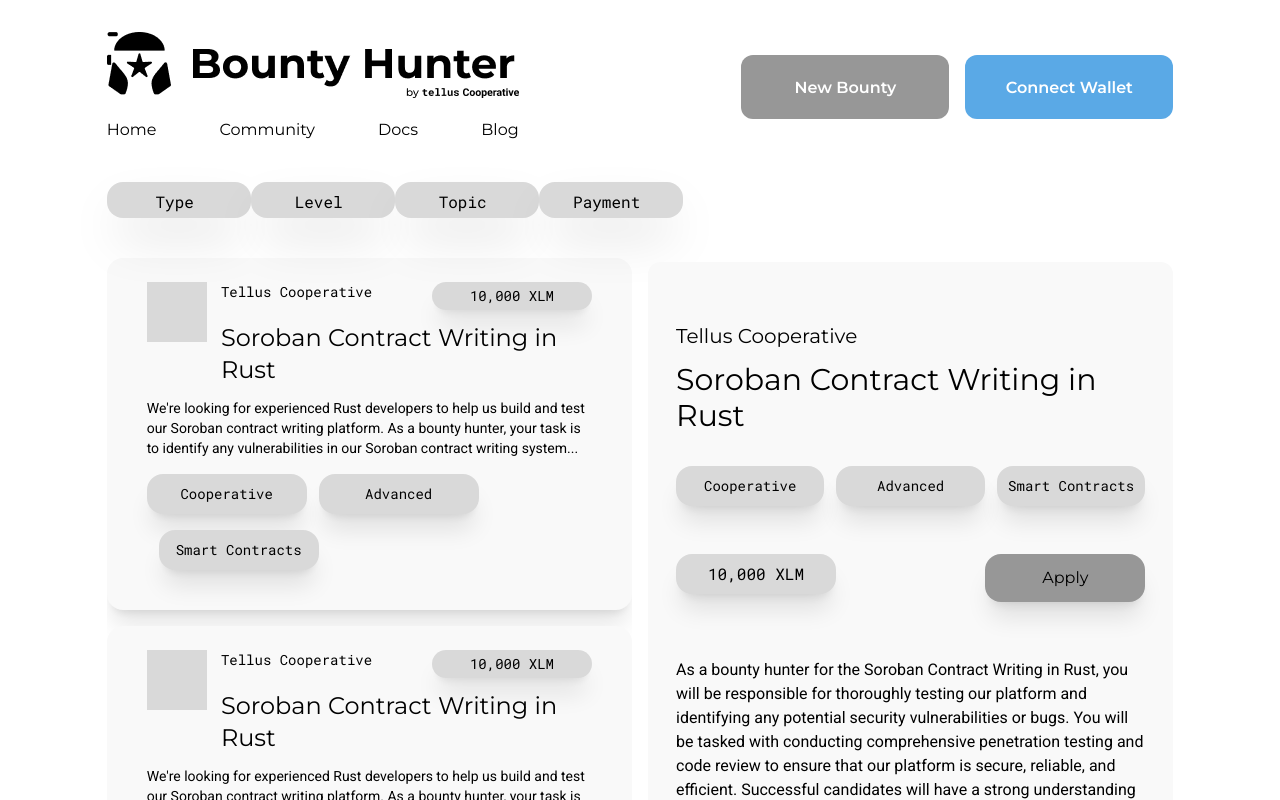
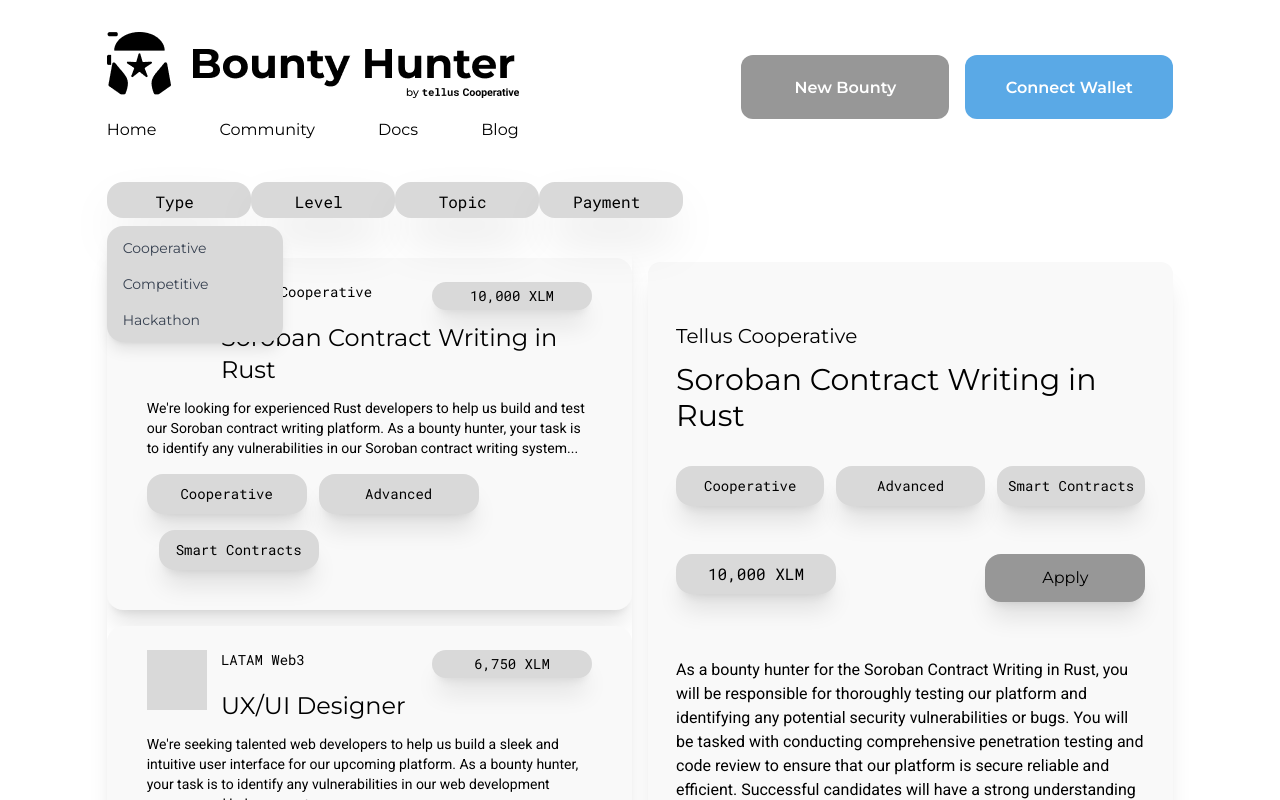
Before and after one commit to Tellus-Cooperative/bountyhunter, a Next.js app: page / in a window 1280 px wide. Both pictures are taken after a click on the button "Type". Shown: the top 800 px of the page. Built offline with nearby package versions, Linux system fonts and the light colour scheme; some icons are missing.

Commit message:
Desktop adjustment done

```diff
--- /dev/null
+++ b/src/components/LandingPage/cards.json
@@ -0,0 +1,25 @@
+{
+    "card": [
+        {
+            "subtitle":"Tellus Cooperative",
+            "title":"Soroban Contract Writing in Rust",
+            "xlm":"10,000 XLM",
+            "description": "We're looking for experienced Rust developers to help us build and test our Soroban contract writing platform. As a bounty hunter, your task is to identify any vulnerabilities in our Soroban contract writing system...",
+            "longDescription": "As a bounty hunter for the Soroban Contract Writing in Rust, you will be responsible for thoroughly testing our platform and identifying any potential security vulnerabilities or bugs. You will be tasked with conducting comprehensive penetration testing and code review to ensure that our platform is secure reliable and efficient. Successful candidates will have a strong understanding of Rust development as well as experience working with blockchain technology and smart contract writing. You should be comfortable working with cryptographic algorithms, as well as developing and testing secure, reliable, and efficient."
+        },
+        {
+            "subtitle":"LATAM Web3",
+            "title":"UX/UI Designer",
+            "xlm":"6,750 XLM",
+            "description":"We're seeking talented web developers to help us build a sleek and intuitive user interface for our upcoming platform. As a bounty hunter, your task is to identify any vulnerabilities in our web development process, and help us create ...",
+            "longDescription": "As a bounty hunter for the Soroban Contract Writing in Rust, you will be responsible for thoroughly testing our platform and identifying any potential security vulnerabilities or bugs. You will be tasked with conducting comprehensive penetration testing and code review to ensure that our platform is secure reliable and efficient. Successful candidates will have a strong understanding of Rust development as well as experience working with blockchain technology and smart contract writing. You should be comfortable working with cryptographic algorithms, as well as developing and testing secure, reliable, and efficient."
+        },
+        {
+            "subtitle":"Soroban Inc.",
+            "title":"Smart Contract Audit",
+            "xlm":"8,500 XLM",
+            "description":"As a bounty hunter, your task is to identify any vulnerabilities in our platform's security, and help us implement the necessary measures to ensure the safety of our users' assets. Successful candidates will have experience...",
+            "longDescription": "As a bounty hunter for the Soroban Contract Writing in Rust, you will be responsible for thoroughly testing our platform and identifying any potential security vulnerabilities or bugs. You will be tasked with conducting comprehensive penetration testing and code review to ensure that our platform is secure reliable and efficient. Successful candidates will have a strong understanding of Rust development as well as experience working with blockchain technology and smart contract writing. You should be comfortable working with cryptographic algorithms, as well as developing and testing secure, reliable, and efficient."
+        }
+    ]
+}
--- a/src/components/LandingPage/index.js
+++ b/src/components/LandingPage/index.js
@@ -1,8 +1,35 @@
-import React from "react";
+import React, {useState} from "react";
 import Cards from "../common/cards";
 import Filterbutton from "../common/filters";
+import cardSide from './cards.json';
+
+const filterMenu = [
+  {
+    title: "Type",
+    menu: ["Cooperative","Competitive","Hackathon"]
+  },
+  {
+    title: "Level",
+    menu: ["Beginner","Intermediate","Advanced"]
+  },
+  {
+    title: "Topic",
+    menu: ["Smart Contracts","Vanilla Stellar","Design"]
+  },
+  {
+    title: "Payment",
+    menu: ["0-1000 XLM ","1001-10,000 XLM","+10,001 XLM"]
+  }
+]
 
 const LandingPage = () => {
+
+  const [cardData, setCardData] = useState(cardSide.card[0]);
+
+  const pullData = (data)=> {
+  setCardData(data)
+  }
+
   return (
     <>
       <section id="landingpage h-screen overflow-hidden">
@@ -10,23 +37,22 @@
           <div className="grid grid-cols-1 lg:grid-cols-2 gap-4">
             <div className="cards">
               <div className="flex justify-between">
-                <Filterbutton data="Type" />
-                <Filterbutton data="Level" />
-                <Filterbutton data="Topic" />
-                <Filterbutton data="Payment" />
+                {filterMenu.map((item,index) => (
+                <Filterbutton key={index} data={item} />
+                ))}
               </div>
 
-              <div className="mt-6 overflow-y-auto h-[48%] lg:h-[80%]">
-                <Cards />
-                <Cards />
-                <Cards />
+              <div className="mt-6 overflow-y-auto h-[48%] lg:h-[78%] rounded-xl shadow-xl">
+                {cardSide.card.map((item,index) => (
+                <Cards data={item} callBack={pullData}/>
+                ))}
               </div>
             </div>
 
-            <div className="content mt-20 px-7 py-5 rounded-xl bg-cardscolor">
-              <h1 className="pt-10 text-xl">Tellus Cooperative</h1>
+            <div className="content mt-20 px-7 py-5 rounded-xl bg-cardscolor h-[76%] rounded-xl shadow-xl">
+              <h1 className="pt-10 text-xl">{cardData?.subtitle}</h1>
               <h1 className="text-black mt-3 text-3xl font-medium">
-                Soroban Contract Writing in Rust
+               {cardData?.title}
               </h1>
 
               <div className="mt-8">
@@ -45,7 +71,7 @@
 
               <div className="flex justify-between mt-12">
                 <button className="bg-lightgrey w-40 h-10 flex items-center justify-center rounded-2xl shadow-xl">
-                  <p>10,000 XLM</p>
+                  <p>{cardData.xlm}</p>
                 </button>
 
                 <button className="bg-darkColor w-40 h-12 flex items-center justify-center rounded-2xl shadow-xl">
@@ -53,19 +79,9 @@
                 </button>
               </div>
 
-              <div className="mt-14 overflow-y-auto h-[30%]">
+              <div className="mt-14 overflow-y-auto h-[40%]">
                 <p className="robotosimple">
-                  As a bounty hunter for the Soroban Contract Writing in Rust,
-                  you will be responsible for thoroughly testing our platform
-                  and identifying any potential security vulnerabilities or
-                  bugs. You will be tasked with conducting comprehensive
-                  penetration testing and code review to ensure that our
-                  platform is secure, reliable, and efficient. Successful
-                  candidates will have a strong understanding of Rust
-                  development, as well as experience working with blockchain
-                  technology and smart contract writing. You should be
-                  comfortable working with cryptographic algorithms, as well as
-                  developing and testing secure, reliable, and efficient.
+                {cardData.longDescription}
                 </p>
                 <p className="robotosimple mt-5">
                 As a bounty hunter for the Soroban Contract Writing in Rust,
--- a/src/components/common/cards/index.js
+++ b/src/components/common/cards/index.js
@@ -1,8 +1,10 @@
 import React from "react";
 
-const Cards = () => {
+const Cards = ({data,callBack}) => {
+
+
   return (
-    <section id="cards">
+    <section onClick={()=> callBack(data)} id="cards" className="cursor-pointer">
       <div className="cardContainer rounded-2xl mt-4 bg-cardscolor py-6 px-6 lg:px-10 shadow-xl">
         <div className="flex">
           <div className="hidden lg:block w-2/12">
@@ -10,25 +12,22 @@
           </div>
           <div className="w-full lg:w-10/12">
             <div className="flex flex-col lg:flex-row justify-between">
-              <p className="text-sm">Tellus Cooperative</p>
+              <p className="text-sm">{data.subtitle}</p>
               <button className="hidden lg:block bg-lightgrey w-40 h-7 flex items-center justify-center rounded-2xl shadow-xl">
-                <p className="text-sm">10,000 XLM</p>
+                <p className="text-sm">{data.xlm}</p>
               </button>
             </div>
             <h1 className="text-black mt-3 text-xl lg:text-2xl">
-              Soroban Contract Writing in Rust
+             {data.title}
             </h1>
             <button className="block lg:hidden mt-3 mb-2 bg-lightgrey w-40 h-7 flex items-center justify-center rounded-2xl shadow-xl">
-                <p className="text-sm">10,000 XLM</p>
+                <p className="text-sm">{data.xlm}</p>
               </button>
           </div>
         </div>
         <div className="mt-3">
           <p className="robotosimple text-[12px] lg:text-sm">
-            We're looking for experienced Rust developers to help us build and
-            test our Soroban contract writing platform. As a bounty hunter, your
-            task is to identify any vulnerabilities in our Soroban contract
-            writing system...
+            {data.description}
           </p>
 
           <div className="mt-4">
--- a/src/components/common/filters/index.js
+++ b/src/components/common/filters/index.js
@@ -1,13 +1,56 @@
-import React from 'react'
+import React, {Fragment} from "react";
+import { Menu, Transition } from "@headlessui/react";
+import { ChevronDownIcon } from '@heroicons/react/20/solid'
 
-const Filterbutton = ({data}) => {
-    return (
-        <div className="filterbutton">
-            <button className='bg-lightgrey w-24 lg:w-36 h-9 flex items-center justify-center rounded-2xl shadow-2xl'>
-                <p className='text-[12px] lg:text-base'>{data} <i className="lg:ml-2 -mt-1 fas fa-sort-down text-xl"></i></p>
-            </button>
-        </div>
-     );
-}
+function classNames(...classes) {
+    return classes.filter(Boolean).join(' ')
+  }
+
+const Filterbutton = ({ data }) => {
+  return (
+    <Menu as="div" className="relative inline-block text-left">
+    <div className="filterbutton">
+      <div>
+        <Menu.Button className="bg-lightgrey w-24 lg:w-36 h-9 flex items-center justify-center rounded-2xl shadow-2xl">
+        <p className="text-[12px] lg:text-base">
+          {data.title} <i className="lg:ml-2 -mt-1 fas fa-sort-down text-xl"></i>
+        </p>
+        </Menu.Button>
+      </div>
+
+      <Transition
+        as={Fragment}
+        enter="transition ease-out duration-100"
+        enterFrom="transform opacity-0 scale-95"
+        enterTo="transform opacity-100 scale-100"
+        leave="transition ease-in duration-75"
+        leaveFrom="transform opacity-100 scale-100"
+        leaveTo="transform opacity-0 scale-95"
+      >
+        <Menu.Items className="absolute z-10 mt-2 w-44 r origin-top-right rounded-2xl bg-lightgrey shadow-lg">
+          <div className="py-1">
+            {data.menu.map((item,index) => (
+            <Menu.Item>
+              {({ active }) => (
+                <a
+                key={index}
+                  href="#"
+                  className={classNames(
+                    active ? "bg-gray-100 text-gray-900" : "text-gray-700",
+                    "block px-4 py-2 text-sm"
+                  )}
+                >
+                  {item}
+                </a>
+              )}
+            </Menu.Item>
+            ))}
+          </div>
+        </Menu.Items>
+      </Transition>
+    </div>
+    </Menu>
+  );
+};
 
 export default Filterbutton;
```
